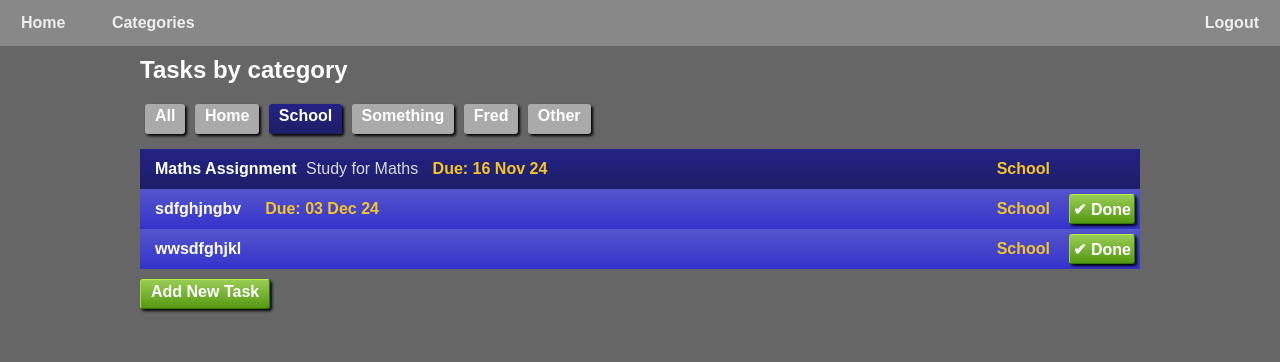
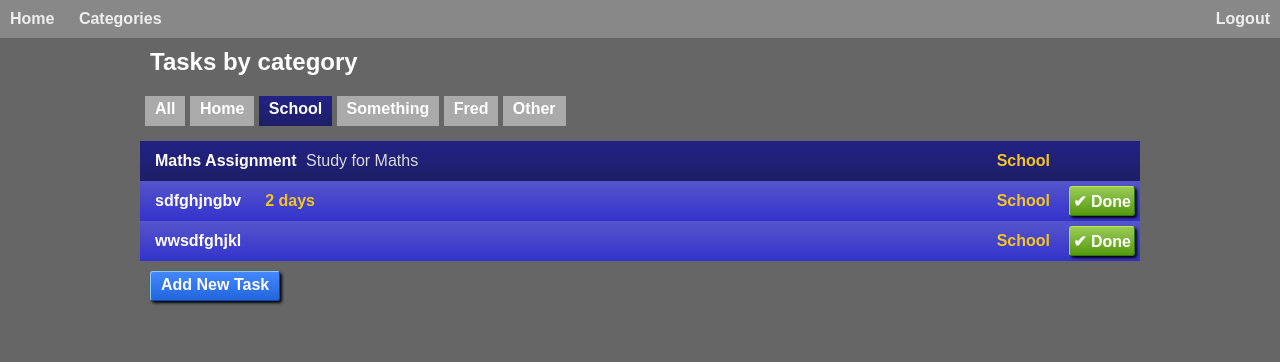
Before and after one commit to SHildebrandt4472/Task-Master, a Flask app: page /categorytasks/School in a window 1280 px wide. Shown: the part 68-430 px from the top of the page. Run offline with Flask 3, Linux system fonts and the light colour scheme; a user stored in the database is signed in; data comes from the database, SQL or seed files in the repository; both versions use the stored data as it was after the commit.

Commit message:
fixed up css apperance and added day to go due

```diff
--- a/app/models/task.py
+++ b/app/models/task.py
@@ -4,7 +4,11 @@ from app.models import db
 STS_NEW = 0
 STS_COMPLETED = 1
 
-PRIORITY_CHOICES = [(1, 'Low'), (2, 'Medium'), (3, 'High')]
+P_LOW = 0
+P_MEDIUM = 1
+P_HIGH = 2
+
+PRIORITY_STRS = ['Low', 'Medium','High']
 
 class Task(db.Model):
   id = db.Column(db.Integer, primary_key=True)
@@ -12,7 +16,7 @@ class Task(db.Model):
   name = db.Column(db.String(32))
   description = db.Column(db.String(250))
   category = db.Column(db.String(10))
-  priority = db.Column(db.Integer,default=1)
+  priority = db.Column(db.Integer,default=P_LOW)
   status = db.Column(db.Integer,default=STS_NEW)
   due_by = db.Column(db.DateTime)
   created_at = db.Column(db.DateTime, default=db.func.datetime('now'))
@@ -33,10 +37,19 @@ class Task(db.Model):
   def is_overdue(self):
     return self.due_by and self.due_by < datetime.datetime.now()
 
-  def due_str(self):
-    if self.due_by:
-      return 'Due: ' + self.due_by.strftime("%d %b %y")
+  #def due_str(self):
+  #  if self.due_by:
+  #    return 'Due: ' + self.due_by.strftime("%d %b %y")
+  #  return ''
+
+  def priority_str(self):
+    priority = self.priority or 0
+    if priority >= 0 and priority < len(PRIORITY_STRS):
+      return PRIORITY_STRS[priority]
     return ''
 
-  def priority_str(self):
-    return dict(PRIORITY_CHOICES)[self.priority]
+  def short_desc(self):
+    desc = self.description
+    if len(desc) > 50:
+      desc = desc[:47] + " ..."
+    return desc
--- a/app/static/base.css
+++ b/app/static/base.css
@@ -61,7 +61,7 @@ p {
 
 #menubar li {
   display: inline-block;
-  padding: 14px 5px;
+  padding: 10px 0px;
   /*background-color: #037;*/
   text-align: center;
 }
@@ -74,7 +74,7 @@ p {
   /* color: #eee; */
   text-decoration: none;
   /*background-color: #037;*/
-  padding: 10px 16px;
+  padding: 10px 10px;
   color: #eee;
 }
 
--- a/app/static/tasks.css
+++ b/app/static/tasks.css
@@ -14,6 +14,7 @@
   h2 {
     padding-top: 10px;
     padding-bottom: 5px;
+    margin-left: 10px;
   }
 
 
@@ -24,6 +25,10 @@
   .task.sts-1 {
     background: linear-gradient(rgb(34, 34, 134), rgb(30, 30, 103));
   }
+  .task.sts-1:hover {
+    background: linear-gradient(#44a, #338);
+  }
+
 
   .task-info {
     padding-left: 10px;
@@ -105,7 +110,11 @@
 }
 
 .task-btns input[type=submit]:hover {
-  background: linear-gradient(rgb(118, 157, 66), rgb(62, 111, 12));
+  border-top: 1px solid #8b1;
+  border-left: 1px solid #8b1;
+  border-right: 1px solid #370;
+  border-bottom: 1px solid #370;
+  background: linear-gradient(#769d42, #3e6f0c);
 }
 
 .task-btns input[type=submit].delete {
@@ -131,43 +140,30 @@ a.task:hover {
 .task-drop-down {
   background-color: rgb(28, 28, 150);
    max-height: 0px;
-  transition: max-height 0.5s;
   overflow: hidden;
+  padding: 0px 10px;
+  transition: max-height 1s, padding 1s;
 }
  div.show {
-  max-height: 200px;
-  transition: max-height 0.5s;
+  max-height: 150px;
   padding: 10px;
-
+  transition: max-height 1s,  padding 1s;
 }
 
-.task-drop-down .label {
+.task-details-grid {
+  display:grid;
+  grid-template-columns: 120px auto;
+}
+
+.task-details-grid .label {
   display: inline-block;
   color: #fff;
   font-weight: bold;
   padding-left: 10px;
-  min-width: 150px;
+  min-width: 120px;
 }
-
-.task-drop-down form {
-  display: inline;
-
-  margin-right: 5px;
-}
-.task-drop-down a,
-.task-drop-down input[type=submit]{
-  text-decoration: none;
+.task-details-grid .value {
   display: inline-block;
-  font: inherit;
-  font-size: 16px;
-  font-weight: bold;
-  padding: 3px 3px;
-  height: 30px;
-  background-color: #888;
-
-  box-shadow: rgba(0,0,0,1) 2px 2px 3px;
-  text-align: center;
-  color: #fff;
 }
 
 .task-actions {
@@ -176,30 +172,44 @@ a.task:hover {
 
 .actions {
   margin-top: 10px;
+  margin-left: 10px;
 }
 
-.actions a {
+.actions form {
+  display: inline;
+  margin: 0px;
+  padding: 0px;
+}
+
+.actions a,
+.actions input[type=submit] {
   text-decoration: none;
   display: inline-block;
   font: inherit;
   font-size: 16px;
   font-weight: bold;
-  padding: 3px 10px;
+  padding: 4px 10px;
+  min-width: 80px;
   height: 30px;
   border-radius: 3px;
-  border-top: 1px solid #be4;
-  border-left: 1px solid #ad3;
-  border-right: 1px solid #370;
-  border-bottom: 1px solid #370;
-  background: #7a3;
-  background: linear-gradient(#9c5, #591);
+  border-top: 1px solid #8cf;
+  border-left: 1px solid #8cf;
+  border-right: 1px solid #04b;
+  border-bottom: 1px solid #04b;
+  background: linear-gradient(#48f, #26d);
   box-shadow: rgba(0,0,0,1) 2px 2px 3px;
   text-align: center;
   color: #fff;
+  vertical-align: top;
 }
 
-.actions a:hover {
-  background: linear-gradient(rgb(118, 157, 66), rgb(62, 111, 12));
+.actions a:hover,
+.actions input[type=submit]:hover {
+  border-top: 1px solid #48f;
+  border-left: 1px solid #48f;
+  border-right: 1px solid #04b;
+  border-bottom: 1px solid #04b;
+  background: linear-gradient(#26d, #04b);
 }
 
 #category-list {
@@ -212,16 +222,14 @@ a.task:hover {
   text-decoration: none;
   display: inline-block;
   font: inherit;
-  font-size: 16px;
   font-weight: bold;
-  padding: 3px 10px;
+  padding: 4px 10px;
   height: 30px;
-  border-radius: 3px;
   background: #aaa;
-  box-shadow: rgba(0,0,0,1) 2px 2px 3px;
+
   text-align: center;
   color: #fff;
-  margin-right: 5px;
+  margin-right: 0px;
 }
 
 #category-list a:hover {
--- a/app/templates/_task_form.html
+++ b/app/templates/_task_form.html
@@ -17,9 +17,9 @@
     <div>
         <label for="priority">Priority:</label>
         <select id="priority" name="priority" required>
-            <option value="low" {% if task.priority == 'low' %}selected{% endif %}>Low</option>
-            <option value="medium" {% if task.priority == 'medium' %}selected{% endif %}>Medium</option>
-            <option value="high" {% if task.priority == 'high' %}selected{% endif %}>High</option>
+            <option value="0" {% if task.priority == 0 %}selected{% endif %}>Low</option>
+            <option value="1" {% if task.priority == 1 %}selected{% endif %}>Medium</option>
+            <option value="2" {% if task.priority == 2 %}selected{% endif %}>High</option>
         </select>
     </div>
 
--- a/app/templates/_task_list.html
+++ b/app/templates/_task_list.html
@@ -1,11 +1,7 @@
 <div class="tasks">
     {% for task in tasks %}
 
-      {% if task.is_outstanding() %}
-        <a class="task sts-sts-{{task.status}}" href="#" onclick="toggle_details('{{ task.id }}')">
-      {% else %}
-        <div class="task sts-{{task.status}}">
-      {% endif %}
+      <a class="task sts-{{task.status}}" href="#" onclick="toggle_details('{{ task.id }}')">
 
         <div class="task-info">
           <div class="task-name">
@@ -13,12 +9,14 @@
           </div>
 
           <div class="task-description">
-            {{ task.description }}
+            {{ task.short_desc() }}
           </div>
 
+          {% if task.is_outstanding() %}
             <div class="task-due">
-            {{ task.due_str() }}
+              {{ h.fmt_date_daysuntil(task.due_by) }}
             </div>
+          {% endif %}
         </div>
 
         <div class="task-category">
@@ -26,8 +24,6 @@
         </div>
 
         <div class="task-btns">
-
-
           {% if task.is_outstanding() %}
             <form action="{{ url_for('main.complete_task', id=task.id) }}" method="POST">
               <input class="done" type="submit" value="&#x2714 Done">
@@ -35,29 +31,24 @@
           {% endif %}
 
         </div>
-
-      {% if task.is_outstanding() %}
       </a>
-      {% else %}
-        </div>
-      {% endif %}
 
       <div id="taskdetails-{{task.id}}" class="task-drop-down">
+        <div class="task-details-grid">
+          <div class="label">Description:</div>
+          <div class="value">{{ task.description }}</div>
 
-        <div class="full-task-description">
-            <span class="label">Description:</span>{{ task.description }}
+          <div class="label">Due by date:</div>
+          <div class="value">{{ h.fmt_date(task.due_by) }}</div>
+
+          <div class="label">Priority:</div>
+          <div class="value">{{ task.priority_str() }}</div>
         </div>
 
-          <div class="task-due-date">
-            <span class="label">Due by date:</span>{{ h.fmt_date(task.due_by) }}
-          </div>
-
-          <div class="task-priority">
-            <span class="label">Priority:</span>{{ task.priority }}
-          </div>
-
-          <div class="task-actions">
-            <a class="" href="{{ url_for('main.edit_task', id=task.id) }}">Edit</a>
+        <div class="actions">
+          {% if task.is_outstanding() %}
+            <a href="{{ url_for('main.edit_task', id=task.id) }}">Edit</a>
+          {% endif %}
 
           <form action="{{ url_for('main.delete_task', id=task.id) }}" method="POST">
             <input class="delete" type="submit" value="Delete" onclick="return confirm('Delete Task {{task.name}}\n.Are You Sure?')">
--- a/app/utils/helpers.py
+++ b/app/utils/helpers.py
@@ -41,14 +41,30 @@ def fmt_date(dt):
     return ''
   return dt.strftime("%d %b %y")
 
-def fmt_datetime(dt, include_tz=False):
-  if not isinstance(dt, datetime.datetime):
+def fmt_date_daysuntil(date):
+  if not isinstance(date, datetime.datetime):
     return ''
 
-  if include_tz:
-    return dt.strftime("%d %b %Y, %H:%M:%S (%Z)")
-  else:
-    return dt.strftime("%d %b %Y, %H:%M:%S")
+  try:
+    diff = date.date() - datetime.date.today()
+    days = int(diff.total_seconds() / (60*60*24))
+  except Exception as e:
+    return('')
+
+
+  days_str = pluralise('day', days)
+
+  if days < -1:
+    return f"{-days} {days_str} ago"
+  if days == -1:
+    return 'Yesterday'
+  if days == 0:
+    return 'Today'
+  if days == 1:
+    return 'Tomorrow'
+
+  return f"{days} {days_str}"
+
 
 #
 # HTML Generators
```
Also changed, not shown: app/main/main_routes.py (+75 -69 lines), database/todo.db. Lines whose indentation alone changed are shown as unchanged.
